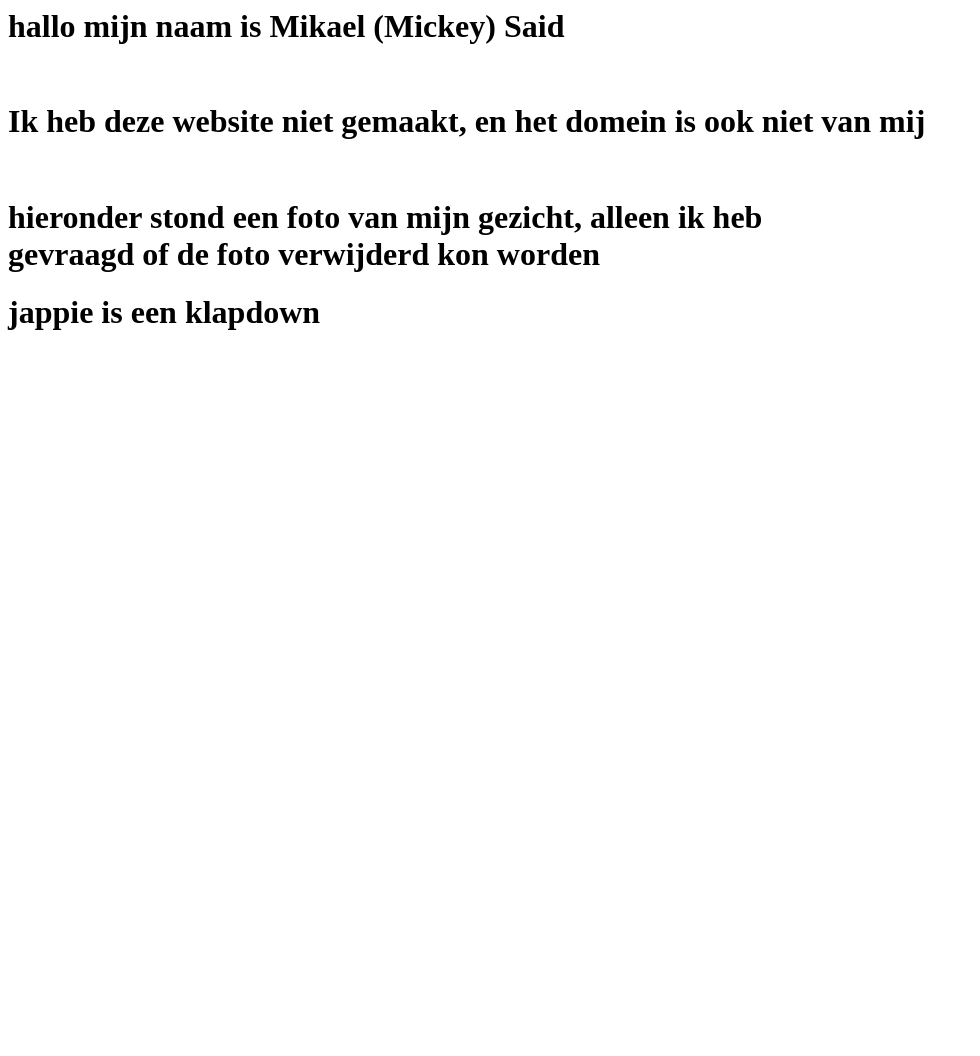
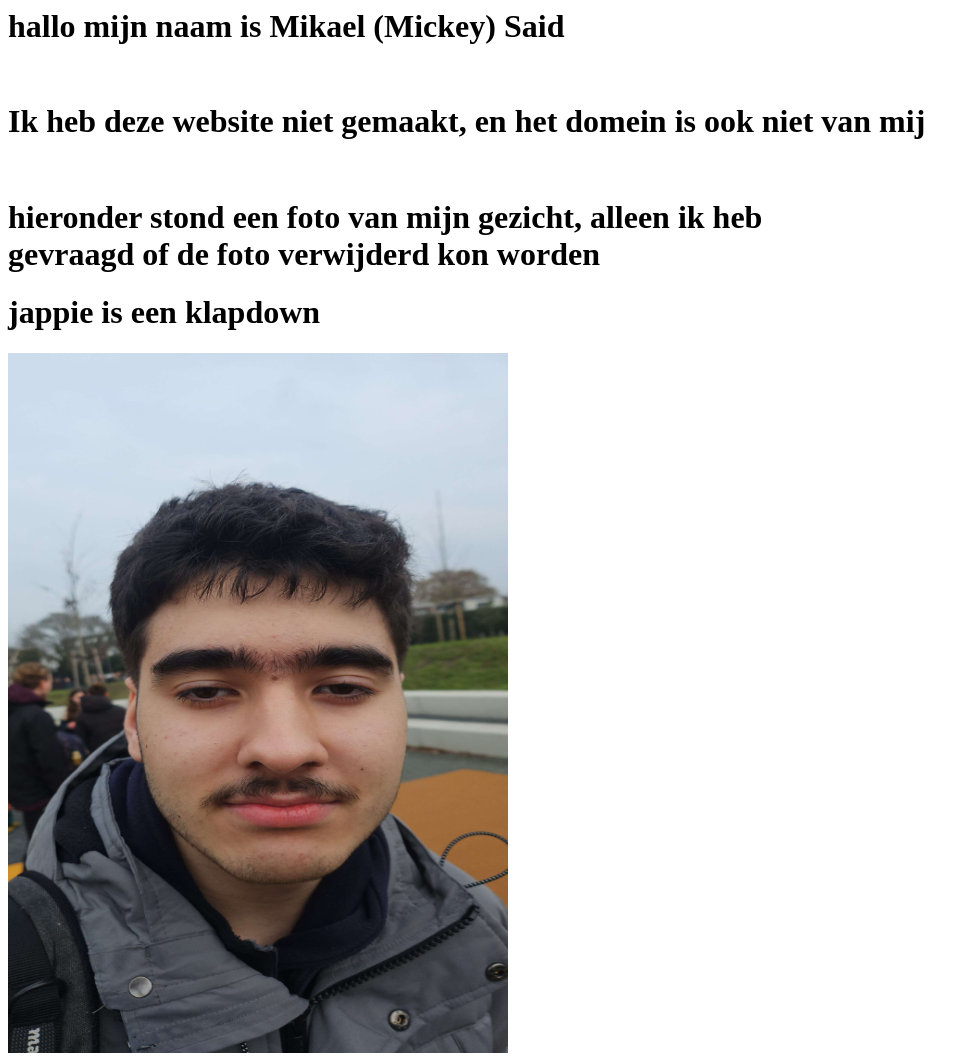
Before and after one commit to in-spit/MikaelSaid, a plain HTML site: page index.html in a window 1280 px wide. Shown: the whole page, without its empty margins (0-980 px from the left). Before the commit the page ends 800 px from the top, so only its background shows below. Drawn offline with Linux system fonts and the light colour scheme.

Commit message:
Uncomment image tag in index.html

```diff
--- a/index.html
+++ b/index.html
@@ -2,4 +2,4 @@
 <h1><br>Ik heb deze website niet gemaakt, en het domein is ook niet van mij</h1>
 <h1><br>hieronder stond een foto van mijn gezicht, alleen ik heb <br> gevraagd of de foto verwijderd kon worden</h1>
 <h1>jappie is een klapdown </h1>
-<!-- <img src="assets/mikael.jpg" alt="mickey png" width="500" height="700"> --!>
+<img src="assets/mikael.jpg" alt="mickey png" width="500" height="700">
```
